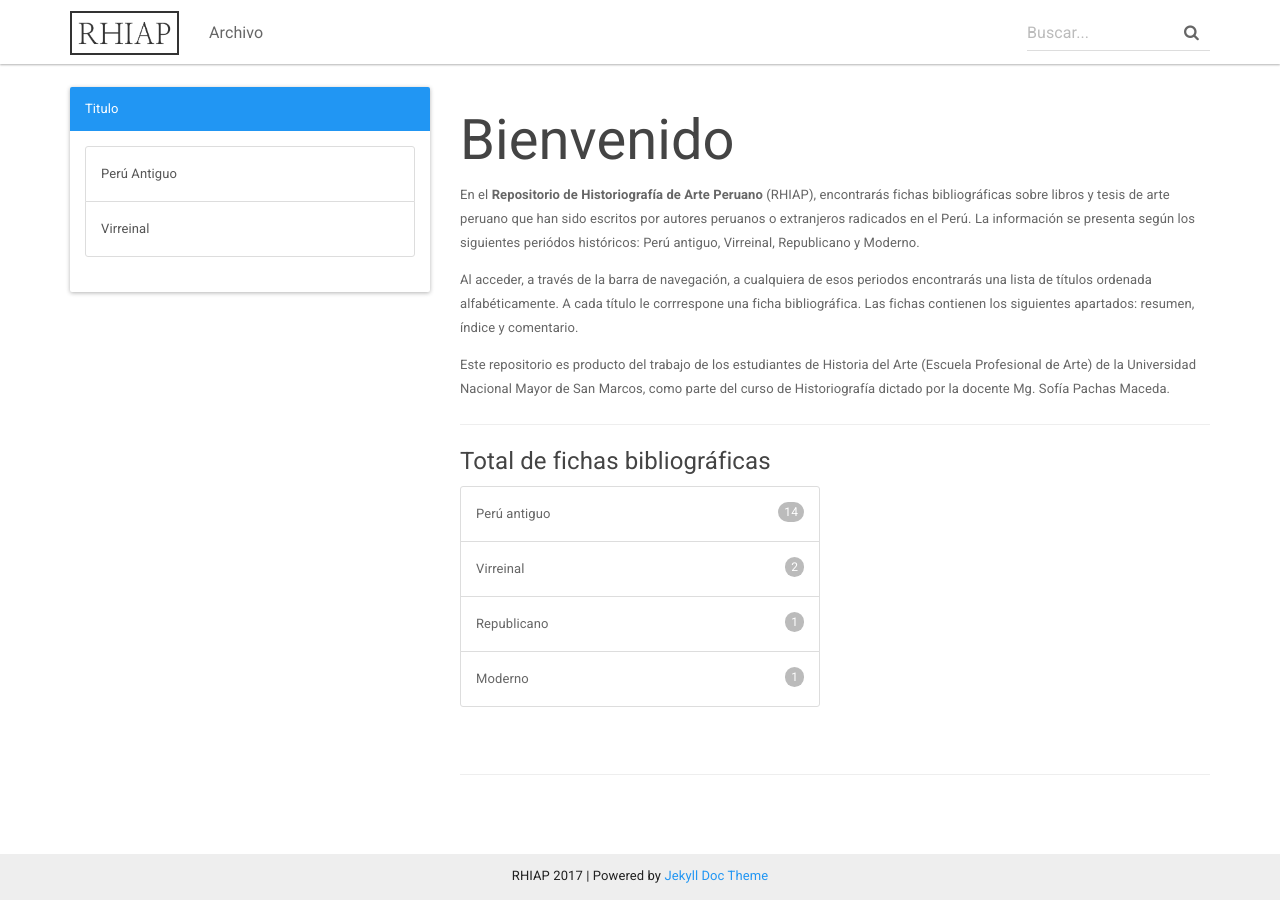
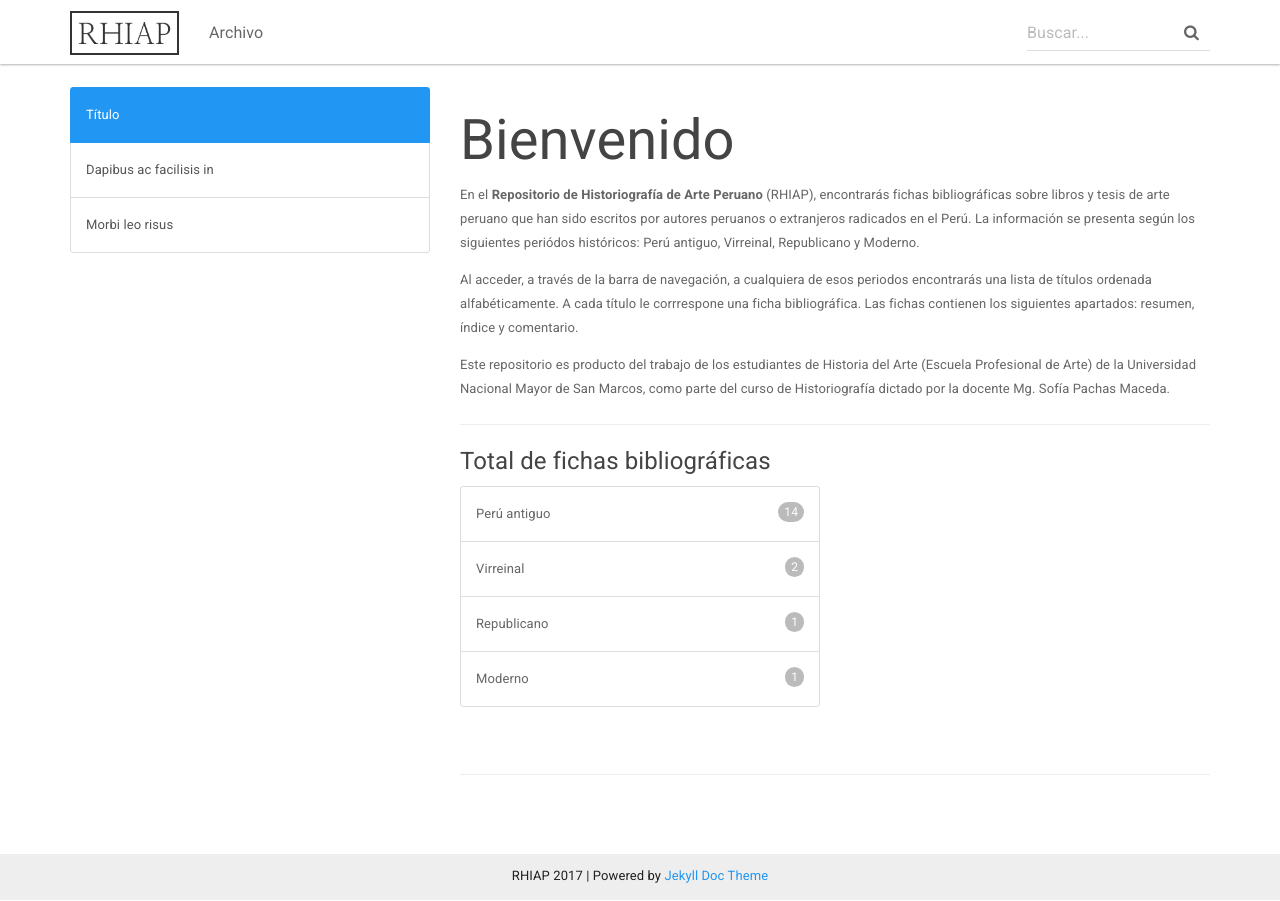
Before and after one commit to RHIAP/RHIAP.github.io, a Jekyll site: the page built from _archivo/index.md, in a window 1280 px wide. Built offline with Jekyll 4.4.1, drawn with Linux system fonts in a browser that asks for light colours; nearby versions of some CDN libraries.

Commit message:
Update archivo_nav.html
l

```diff
--- a/_includes/archivo_nav.html
+++ b/_includes/archivo_nav.html
@@ -1,16 +1,9 @@
-<div class="panel panel-primary">
-	{% for section in site.data.docs %}
-  	<div class="panel-heading">
-    		Titulo
-  	</div>
- 	<div class="panel-body">
-  		<ul class="list-group">
-        		{% for item in section.docs %}
-          			{% assign item_url = item | prepend:"/archivo/" | append:"/" %}
-          			{% assign p = site.archivo | where:"url", item_url | first %}
-          			<a class="list-group-item {% if item_url == page.url %}active{% endif %}" href="{{ p.url  | prepend: site.baseurl }}">{{ p.title }}</a>
-        		{% endfor %}
-		</ul>
-	</div>
-	{% endfor %}
+<div class="list-group">
+                <a class="list-group-item active">
+                  Título
+                </a>
+                <a href="#" class="list-group-item">Dapibus ac facilisis in
+                </a>
+                <a href="#" class="list-group-item">Morbi leo risus
+                </a>
 </div>
```
